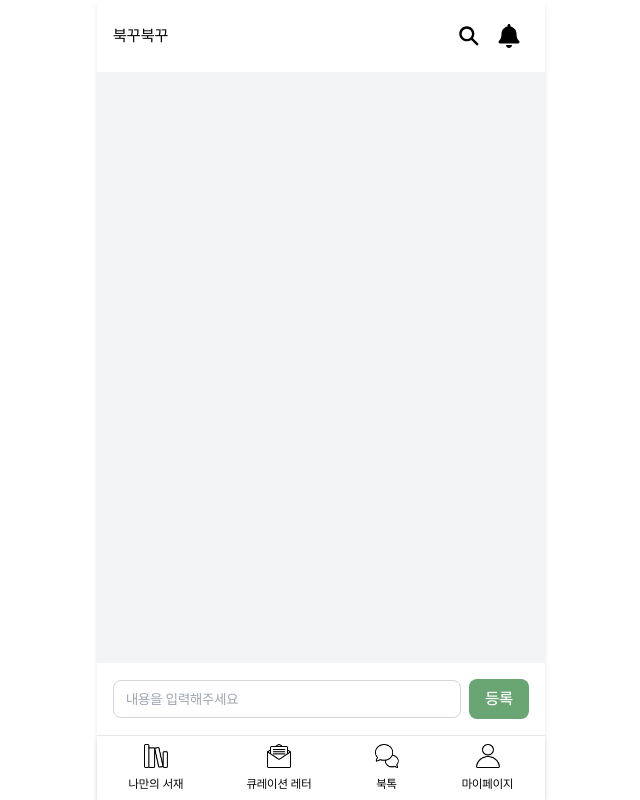
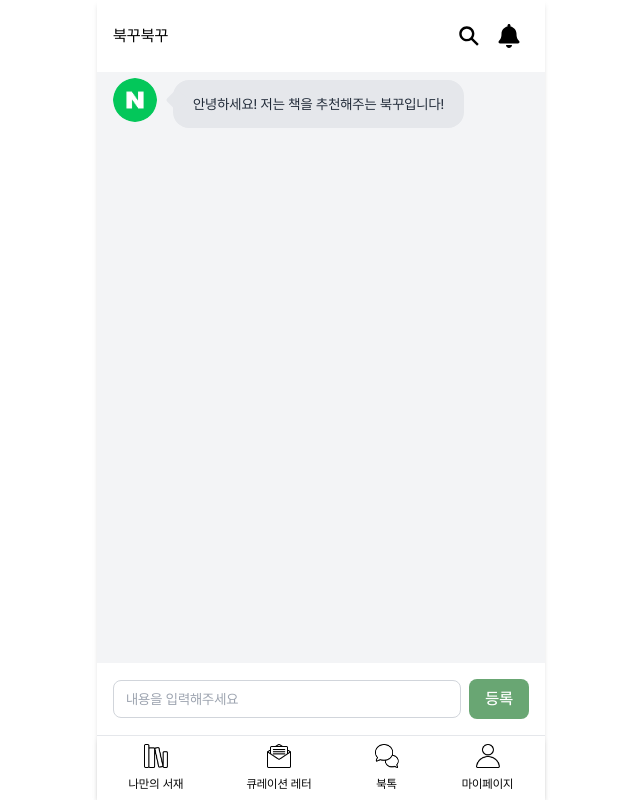
Before and after one commit to SSAFY-BOOKKOO/backend, a React (Vite) app in the folder frontend/: page /curation/chatbot in a window 1280 px wide. Shown: the whole page, without its empty margins (319-959 px from the left). Built offline with nearby package versions, Linux system fonts and the light colour scheme.

Commit message:
fix : 챗봇 프로필&기본안내 추가

```diff
--- a/frontend/src/components/@common/ChatBubble.jsx
+++ b/frontend/src/components/@common/ChatBubble.jsx
@@ -19,11 +19,11 @@ const ChatBubble = ({
       className={`flex ${role === 'user' ? 'justify-end' : 'justify-start'} mb-4`}
     >
       {showProfile && role !== 'user' && (
-        <div className='mr-2'>
+        <div className='flex justify-center items-center mr-2'>
           <img
             src={profileImage}
             alt='Profile'
-            className='w-8 h-8 rounded-full'
+            className='w-11 h-11 rounded-full mr-2'
           />
         </div>
       )}
--- a/frontend/src/pages/Curation/CurationChatBot.jsx
+++ b/frontend/src/pages/Curation/CurationChatBot.jsx
@@ -3,10 +3,12 @@ import { useNavigate } from 'react-router-dom';
 import ChatBubble from '@components/@common/ChatBubble';
 import Input from '@components/@common/Input';
 import Button from '@components/@common/Button';
+import botImg from '@assets/icons/naver_login_icon.png';
 
 const CurationChatBot = () => {
   const [messages, setMessages] = useState([]);
   const [inputMessage, setInputMessage] = useState('');
+
   const messagesEndRef = useRef(null);
 
   const scrollToBottom = () => {
@@ -14,6 +16,21 @@ const CurationChatBot = () => {
   };
 
   useEffect(scrollToBottom, [messages]);
+
+  // 자동 안내 문구
+  useEffect(() => {
+    scrollToBottom();
+
+    setMessages([
+      {
+        text: '안녕하세요! 저는 책을 추천해주는 북꾸입니다!',
+        role: 'bot',
+        time: new Date().toLocaleTimeString(),
+        profileImage: botImg,
+        showProfile: true,
+      },
+    ]);
+  }, []);
 
   const handleSendMessage = e => {
     e.preventDefault();
@@ -40,6 +57,8 @@ const CurationChatBot = () => {
             text: '챗봇입니당',
             role: 'bot',
             time: new Date().toLocaleTimeString(),
+            profileImage: botImg,
+            showProfile: true,
           },
         ]);
       }, 1000);
@@ -55,6 +74,8 @@ const CurationChatBot = () => {
             message={message.text}
             role={message.role}
             time={message.time}
+            showProfile={message.showProfile}
+            profileImage={message.profileImage}
           />
         ))}
         <div ref={messagesEndRef} />
```
